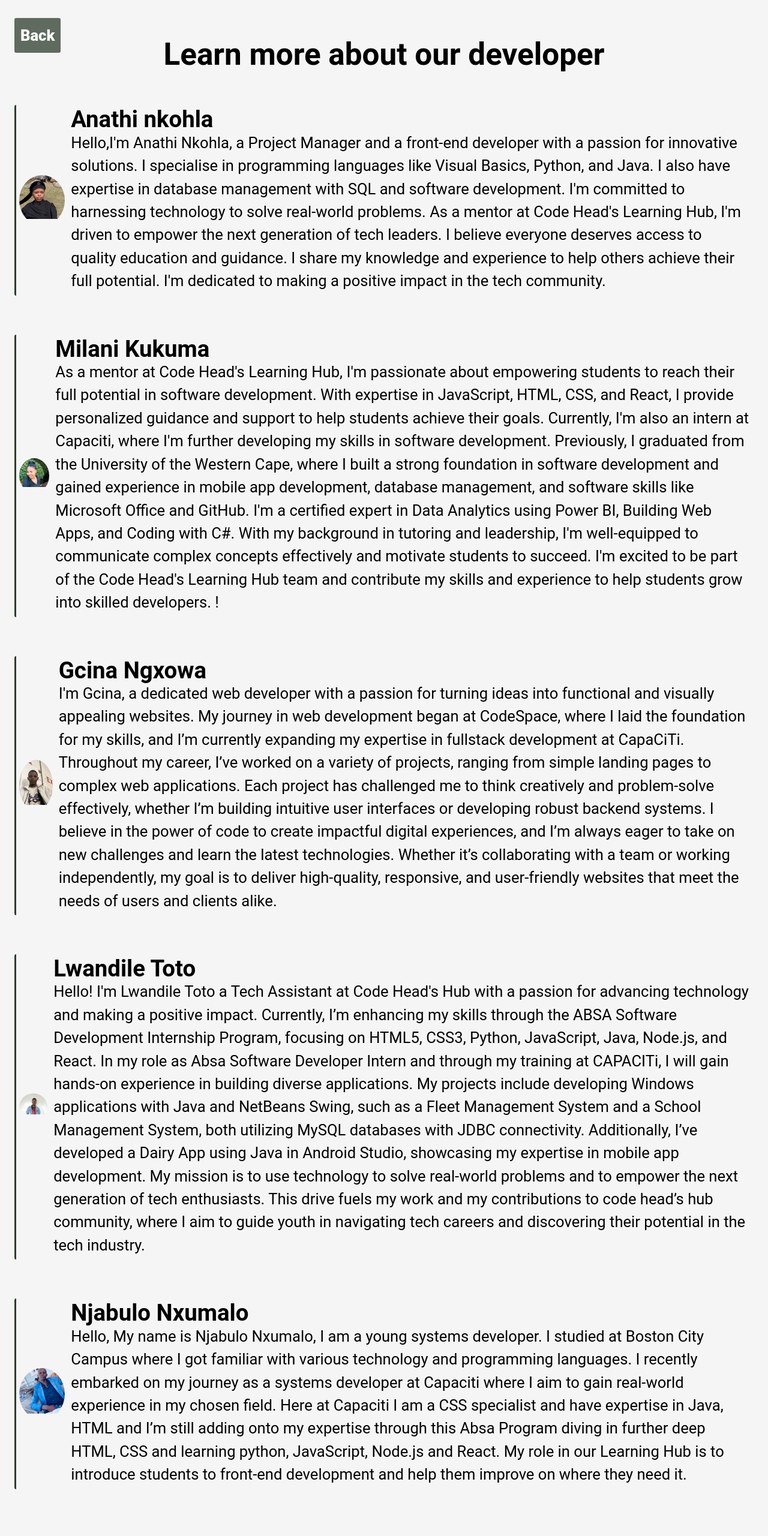
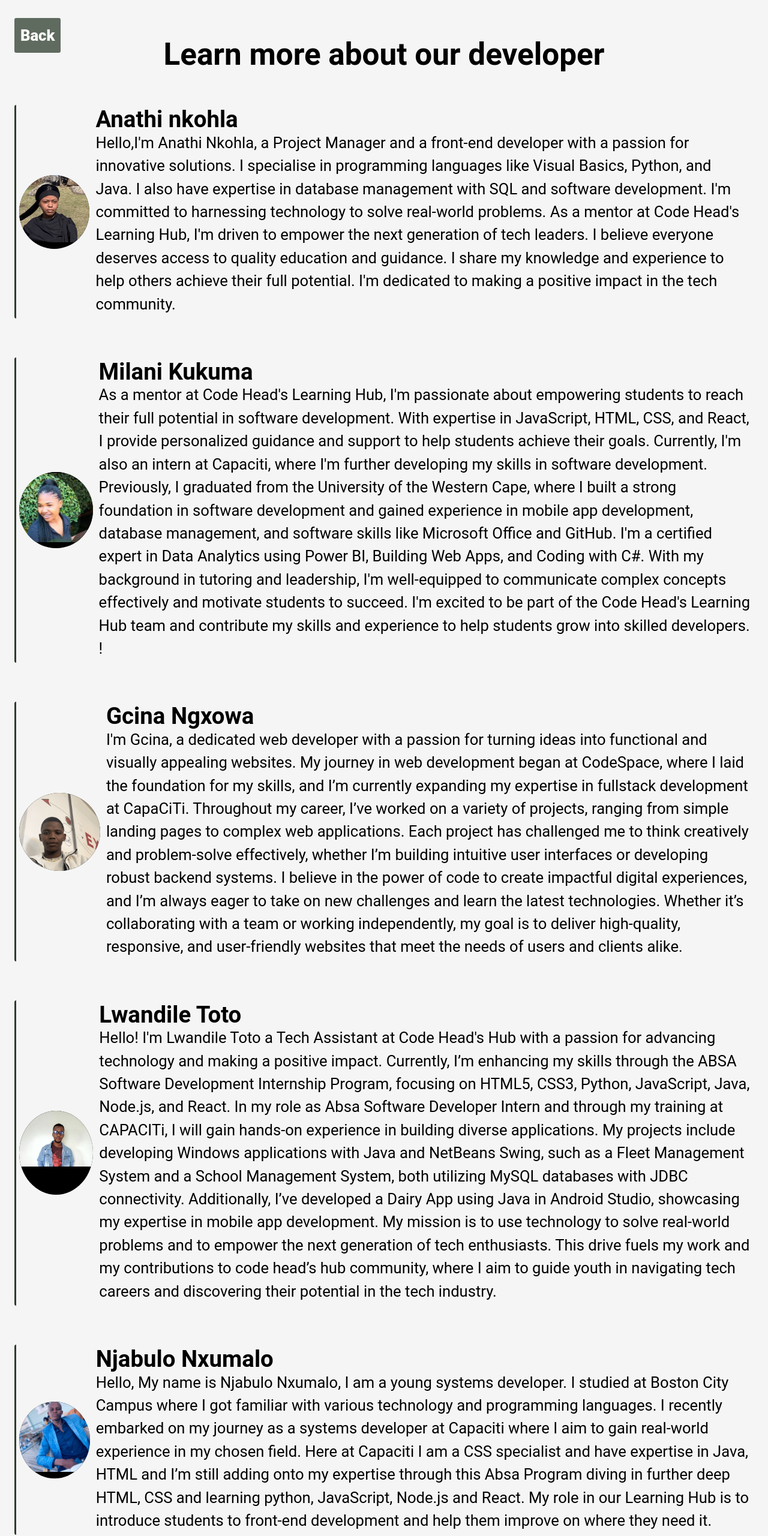
Before and after one commit to lwandile9/Code-Heads-Hub, a plain HTML site: page our-team.html in a window 1280 px wide. Shown: the whole page at 60% size. Before the commit the page ends 2507 px from the top, so only its background shows below. Drawn offline with Linux system fonts and the light colour scheme.

Commit message:
fixed images

```diff
--- a/css/bio.css
+++ b/css/bio.css
@@ -35,12 +35,50 @@ h1 {
 
 .bio-image-container {
 
-  width: 500px;
+  width: 800px;
   overflow: hidden;
   border-radius: 50%;
+  background-color: black;
+
 }
 
 .bio-image-container img {
   width: 100%;
   object-fit: contain;
+
 }
+
+.bio-image-container2  {
+  width: 1300px;
+  overflow: hidden;
+ background-color: black;
+ border-radius: 50%;
+
+}
+
+.bio-image-container3{
+  width: 1300px;
+  height: 130px;
+  overflow: hidden;
+ background-color: black;
+ border-radius: 50%;
+}
+
+.bio-image-container4  {
+  width: 1400px;
+  height: 140px;
+
+  overflow: hidden;
+ background-color: black;
+ border-radius: 50%;
+
+}
+
+
+.bio-image-container5  {
+  width: 800px;
+  overflow: hidden;
+ background-color: black;
+ border-radius: 50%;
+
+}
--- a/our-team.html
+++ b/our-team.html
@@ -26,7 +26,7 @@
       <div class="bio-image-container">
          <img src="./images/developers/anathi.png" alt="anathi's profile picture">
       </div>
-      <div class="bio-text-container">
+      <div class="bio-text-container1">
         <h2>Anathi nkohla</h2>
         <p>Hello,I'm Anathi Nkohla, a Project Manager and a front-end developer with a passion for innovative solutions. I specialise in programming languages like Visual Basics, Python, and Java. I also have expertise in database management with SQL and software development. I'm committed to harnessing technology to solve real-world problems.
 
@@ -37,7 +37,7 @@
     </section>
     <section id="milani" class="team-member-container">
 
-      <div class="bio-image-container">
+      <div class="bio-image-container2">
          <img src="./images/developers/milani.png" alt="anathi's profile picture">
       </div>
       <div class="bio-text-container">
@@ -49,7 +49,7 @@
     </section>
     <section id="gcina" class="team-member-container">
 
-      <div class="bio-image-container">
+      <div class="bio-image-container3">
          <img src="./images/developers/gcina.png" alt="gcina's profile picture">
       </div>
       <div class="bio-text-container">
@@ -64,7 +64,7 @@
     </section>
     <section id="lwandile" class="team-member-container">
 
-      <div class="bio-image-container">
+      <div class="bio-image-container4">
          <img src="./images/developers/lwandile-profil 1.jfif" alt="lwandile's profile picture">
       </div>
       <div class="bio-text-container">
@@ -78,7 +78,7 @@
     </section>
     <section id="njabulo" class="team-member-container">
 
-      <div class="bio-image-container">
+      <div class="bio-image-container5">
          <img src="./images/developers/njabulo.jpg" alt="njabulo's profile picture">
       </div>
       <div class="bio-text-container">
```
Also changed, not shown: css/main.css (+14 -43 lines).
